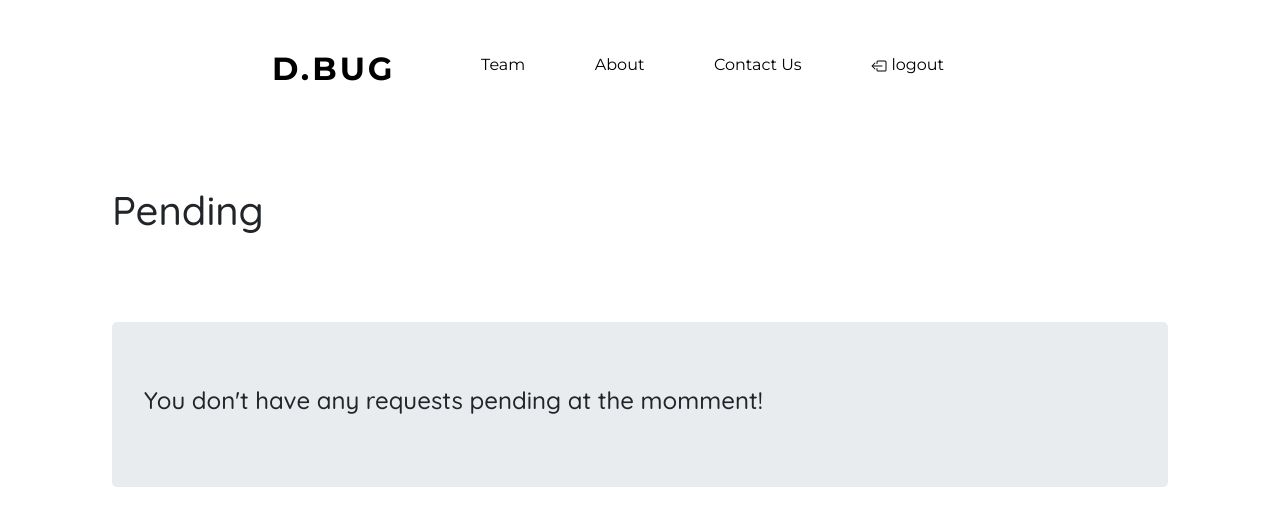
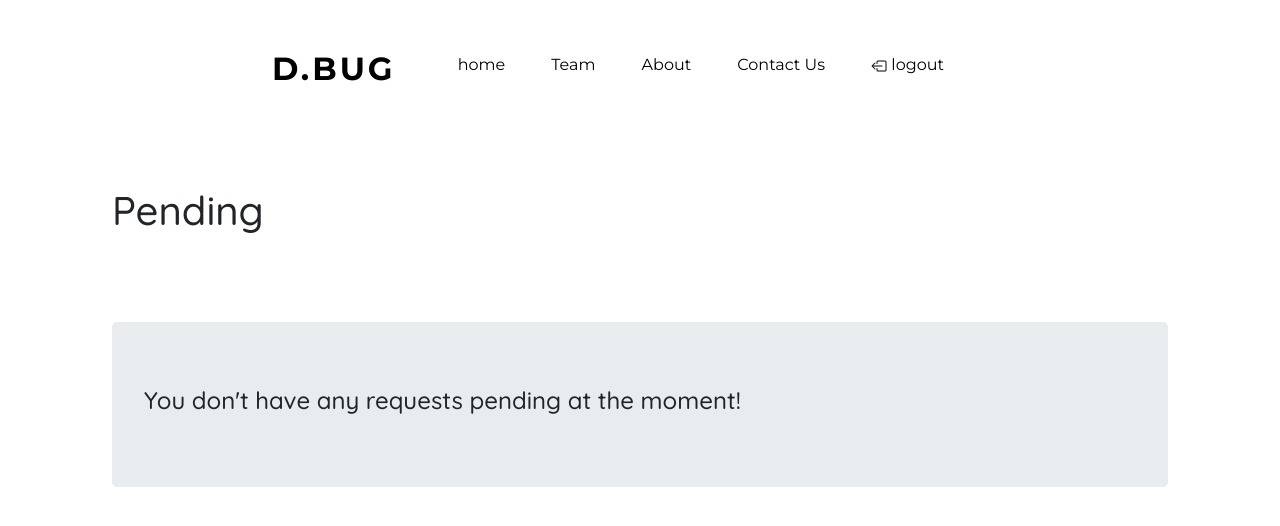
Before and after one commit to Aaryamann171/dbug-django, a Django app: page /pending in a window 1280 px wide. Shown: the top 526 px of the page. Run offline with Django 3.2, Linux system fonts and the light colour scheme; a user stored in the database is signed in; data comes from the database, SQL or seed files in the repository; both versions use the stored data as it was after the commit; some libraries are stand-ins or nearby versions.

Commit message:
added home to nav

```diff
--- a/templates/base.html
+++ b/templates/base.html
@@ -70,6 +70,11 @@
     <div class="navbar-header">
       <a class="navbar-brand" href="http://127.0.0.1:8000/">D.BUG</a>
     </div>
+    {% if user.is_authenticated %}
+    <a href="http://127.0.0.1:8000/home">
+      <h6>home</h6>
+    </a>
+    {% endif %}
     <a href="http://127.0.0.1:8000/team">
       <h6>Team</h6>
     </a>
@@ -80,6 +85,7 @@
       <h6>Contact Us</h6>
     </a>
     {% if user.is_authenticated %}
+
     <a href="logout/">
       <h6><svg width="1em" height="1em" viewBox="0 0 16 16" class="bi bi-box-arrow-left" fill="currentColor"
           xmlns="http://www.w3.org/2000/svg">
--- a/templates/pending.html
+++ b/templates/pending.html
@@ -27,7 +27,7 @@
   {% else %}
 
   <div class="jumbotron">
-    <h4 style="font-weight: 100;">You don't have any requests pending at the momment!</h1>
+    <h4 style="font-weight: 100;">You don't have any requests pending at the moment!</h1>
   </div>
   {% endif %}
 </div>
```
Also changed, not shown: db.sqlite3.
